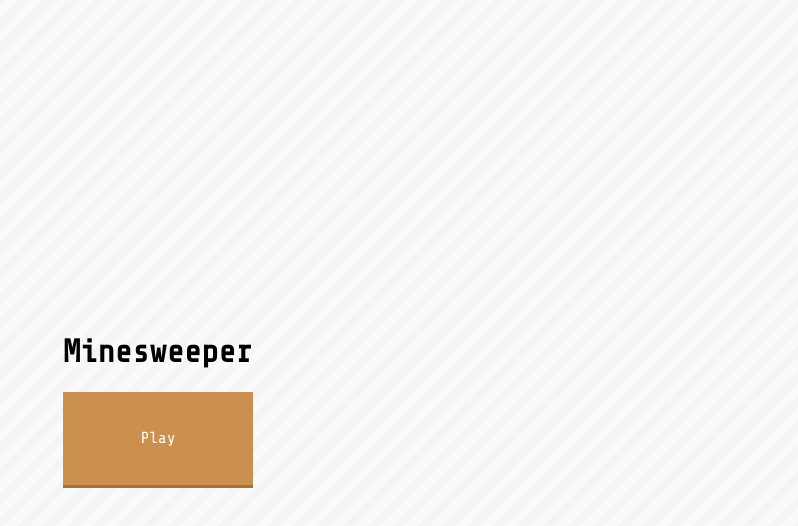
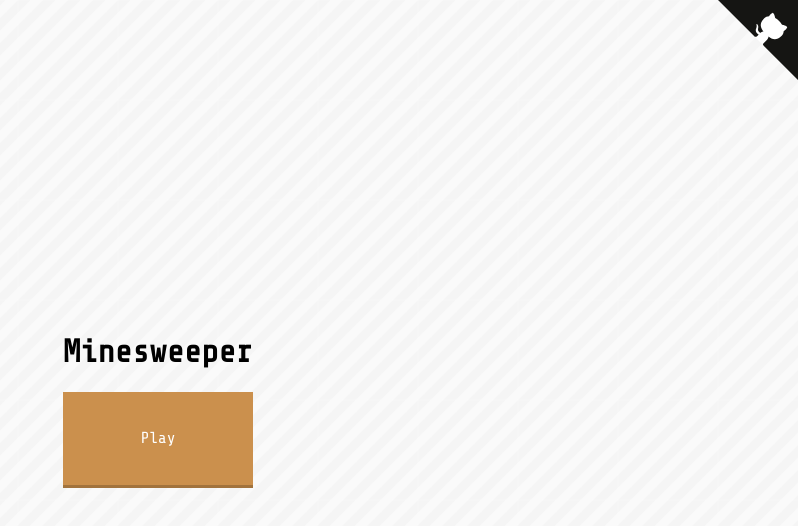
Before and after one commit to AravindVasudev/Minesweeper, an Angular app: page / in a window 1280 px wide. Shown: the top 526 px of the page, without its empty margins (482-1280 px from the left). Built offline with nearby package versions, Linux system fonts and the light colour scheme.

Commit message:
Added github corner

```diff
--- a/src/app/app.component.html
+++ b/src/app/app.component.html
@@ -1,3 +1,11 @@
+<a href="https://github.com/AravindVasudev/Minesweeper" class="github-corner" aria-label="View source on GitHub">
+  <svg width="80" height="80" viewBox="0 0 250 250" style="fill:#151513; color:#fff; position: absolute; top: 0; border: 0; right: 0;" aria-hidden="true">
+    <path d="M0,0 L115,115 L130,115 L142,142 L250,250 L250,0 Z"></path>
+    <path d="M128.3,109.0 C113.8,99.7 119.0,89.6 119.0,89.6 C122.0,82.7 120.5,78.6 120.5,78.6 C119.2,72.0 123.4,76.3 123.4,76.3 C127.3,80.9 125.5,87.3 125.5,87.3 C122.9,97.6 130.6,101.9 134.4,103.2" fill="currentColor" style="transform-origin: 130px 106px;" class="octo-arm"></path>
+    <path d="M115.0,115.0 C114.9,115.1 118.7,116.5 119.8,115.4 L133.7,101.6 C136.9,99.2 139.9,98.4 142.2,98.6 C133.8,88.0 127.5,74.4 143.8,58.0 C148.5,53.4 154.0,51.2 159.7,51.0 C160.3,49.4 163.2,43.6 171.4,40.1 C171.4,40.1 176.1,42.5 178.8,56.2 C183.1,58.6 187.2,61.8 190.9,65.4 C194.5,69.0 197.7,73.2 200.1,77.6 C213.8,80.2 216.3,84.9 216.3,84.9 C212.7,93.1 206.9,96.0 205.4,96.6 C205.1,102.4 203.0,107.8 198.3,112.5 C181.9,128.9 168.3,122.5 157.7,114.1 C157.9,116.9 156.7,120.9 152.7,124.9 L141.0,136.5 C139.8,137.7 141.6,141.9 141.8,141.8 Z" fill="currentColor" class="octo-body"></path>
+  </svg>
+</a>
+
 <div id="app-container">
   <menu [hidden]="Global.curState !== States.BEGIN && Global.curState !== States.PAUSE"></menu>
   <game [hidden]="Global.curState !== States.GAME"></game>
--- a/src/styles.scss
+++ b/src/styles.scss
@@ -26,3 +26,32 @@
 .button-active, .button:active {
     background: #A2733D;
 }
+
+// Github Corner
+.github-corner:hover .octo-arm {
+    animation: octocat-wave 560ms ease-in-out;
+}
+
+@keyframes octocat-wave {
+    0%, 100% {
+        transform: rotate(0);
+    }
+
+    20%, 60% {
+        transform: rotate(-25deg);
+    }
+
+    40%, 80% {
+        transform: rotate(10deg);
+    }
+}
+
+@media (max-width:500px) {
+    .github-corner:hover .octo-arm {
+        animation: none;
+    }
+
+    .github-corner .octo-arm {
+        animation:octocat-wave 560ms ease-in-out;
+    }
+}
```
